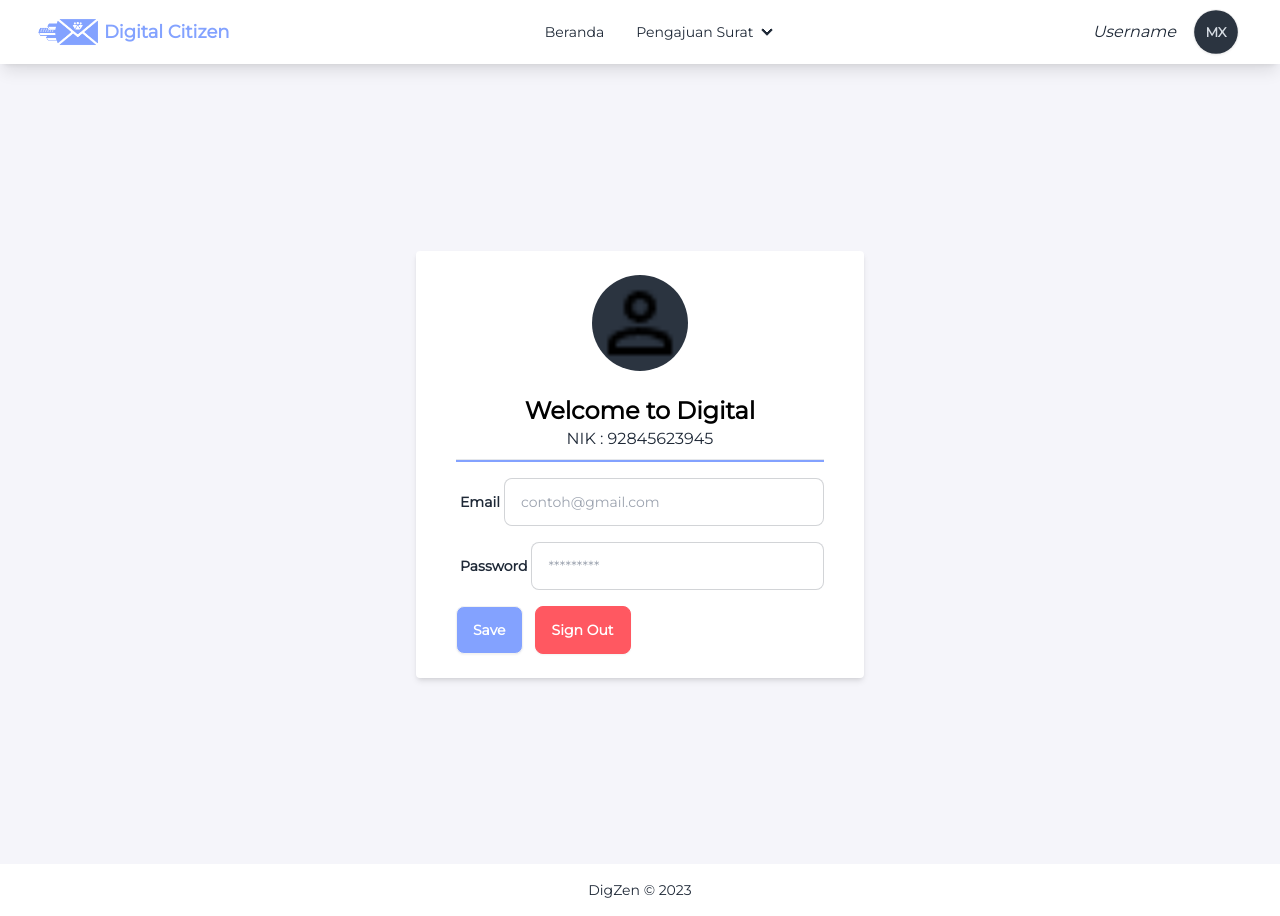
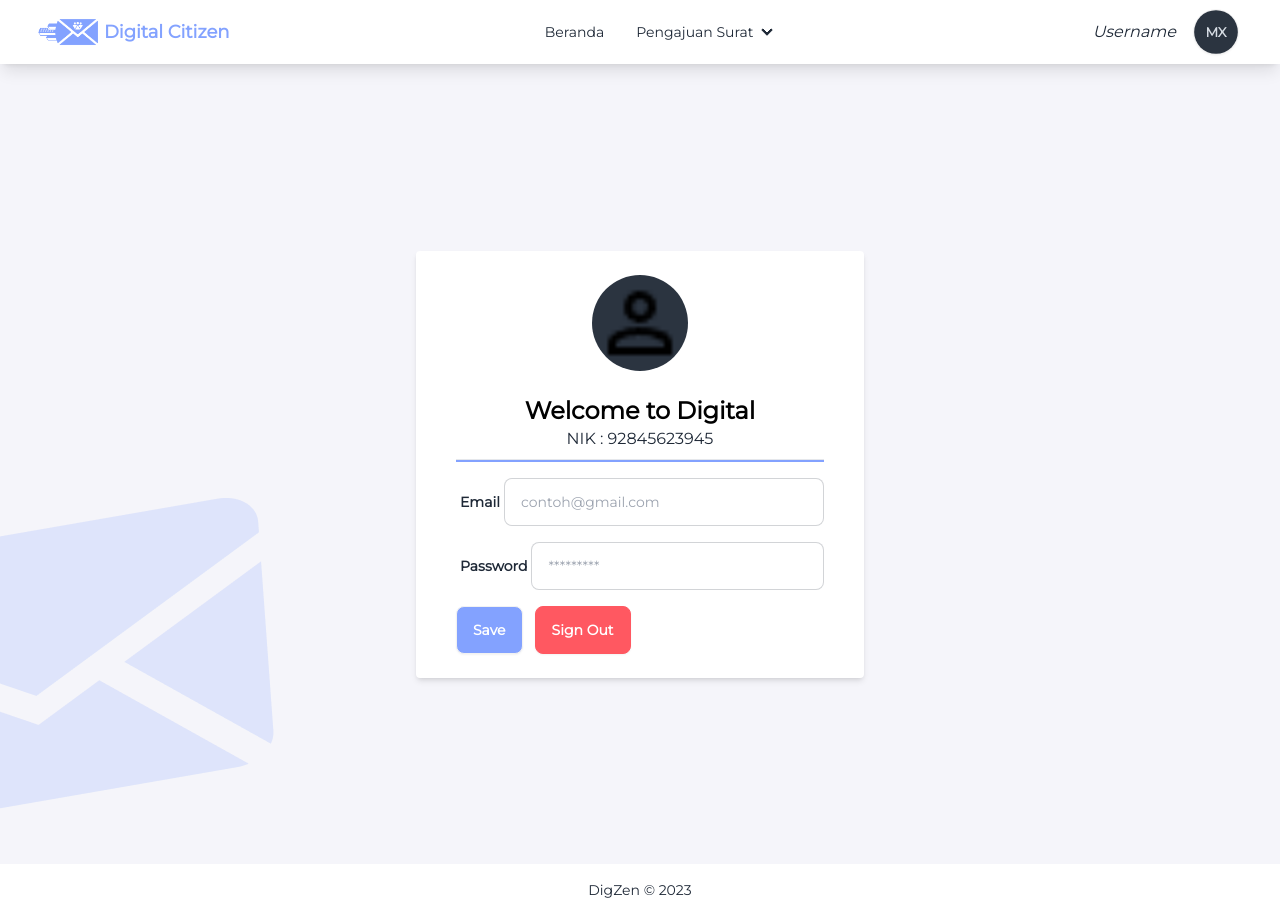
Before and after one commit to Project-Digital-Citizen/Front-End, a React (Vite) app: page /profile in a window 1280 px wide. Built offline with nearby package versions, Linux system fonts and the light colour scheme.

Commit message:
tambahin dekorasi

```diff
--- a/src/pages/Profile.jsx
+++ b/src/pages/Profile.jsx
@@ -1,11 +1,13 @@
 import Footer from "../components/Footer";
 import Navbar from "../components/Navbar";
 import person from "../assets/images/person.png";
+import mailIMG from "../assets/images/element mail.png"
 
 const Profile = () => {
   return (
     <>
       <Navbar />
+      <img src={mailIMG} alt="" className="absolute -bottom-10"/>
       <div className="bg-background flex items-center h-screen justify-center py-10">
         <div className="bg-white w-5/6 rounded shadow-md y-10 md:w-[70%] lg:w-[50%] xl:w-[35%]">
           {/* Isi kotak center di sini */}
```
Also changed, not shown: src/assets/images/element mail.png (added).
